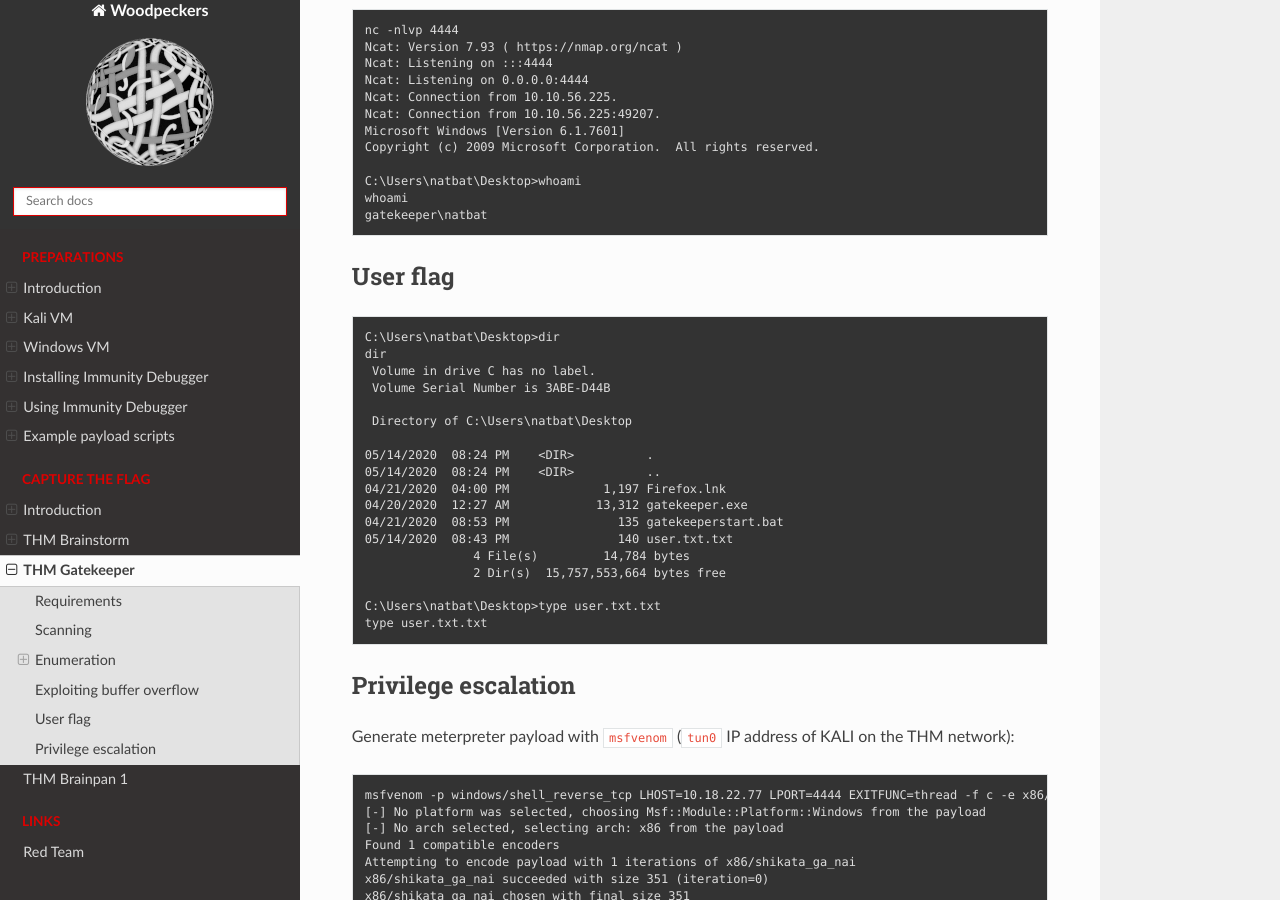
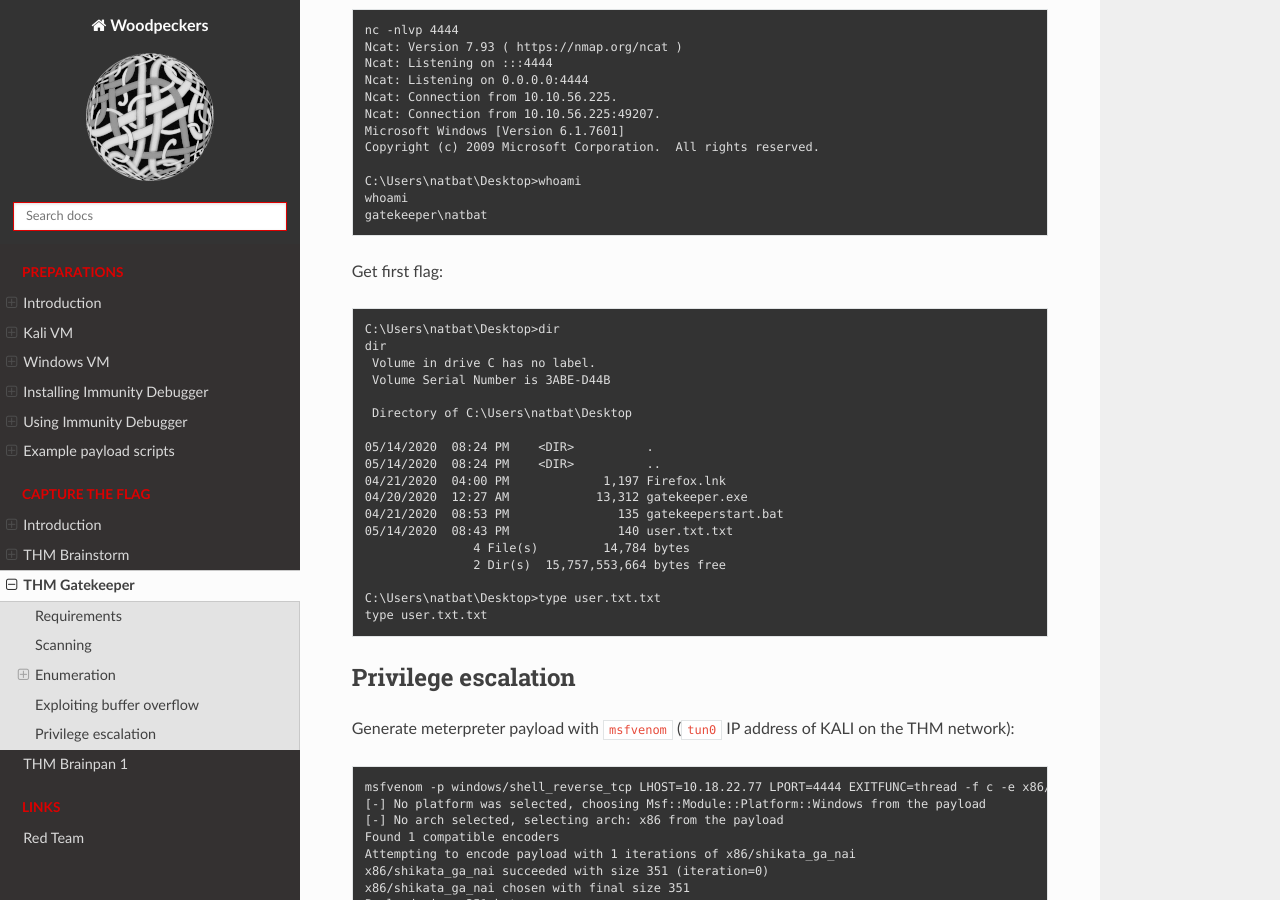
Before and after one commit to tymyrddin/red-bo, a Sphinx documentation site: the page built from source/docs/ctf/gatekeeper.md, in a window 1280 px wide and 900 px high, scrolled down 6030 px. Built offline with Sphinx 7.4.7 and the Read the Docs theme 2.0.0, drawn with Linux system fonts in a browser that asks for light colours.

Commit message:
gatekeeper

```diff
--- a/source/docs/ctf/gatekeeper.md
+++ b/source/docs/ctf/gatekeeper.md
@@ -314,8 +314,7 @@
     whoami
     gatekeeper\natbat
 
-
-## User flag
+Get first flag:
 
     C:\Users\natbat\Desktop>dir
     dir
```
